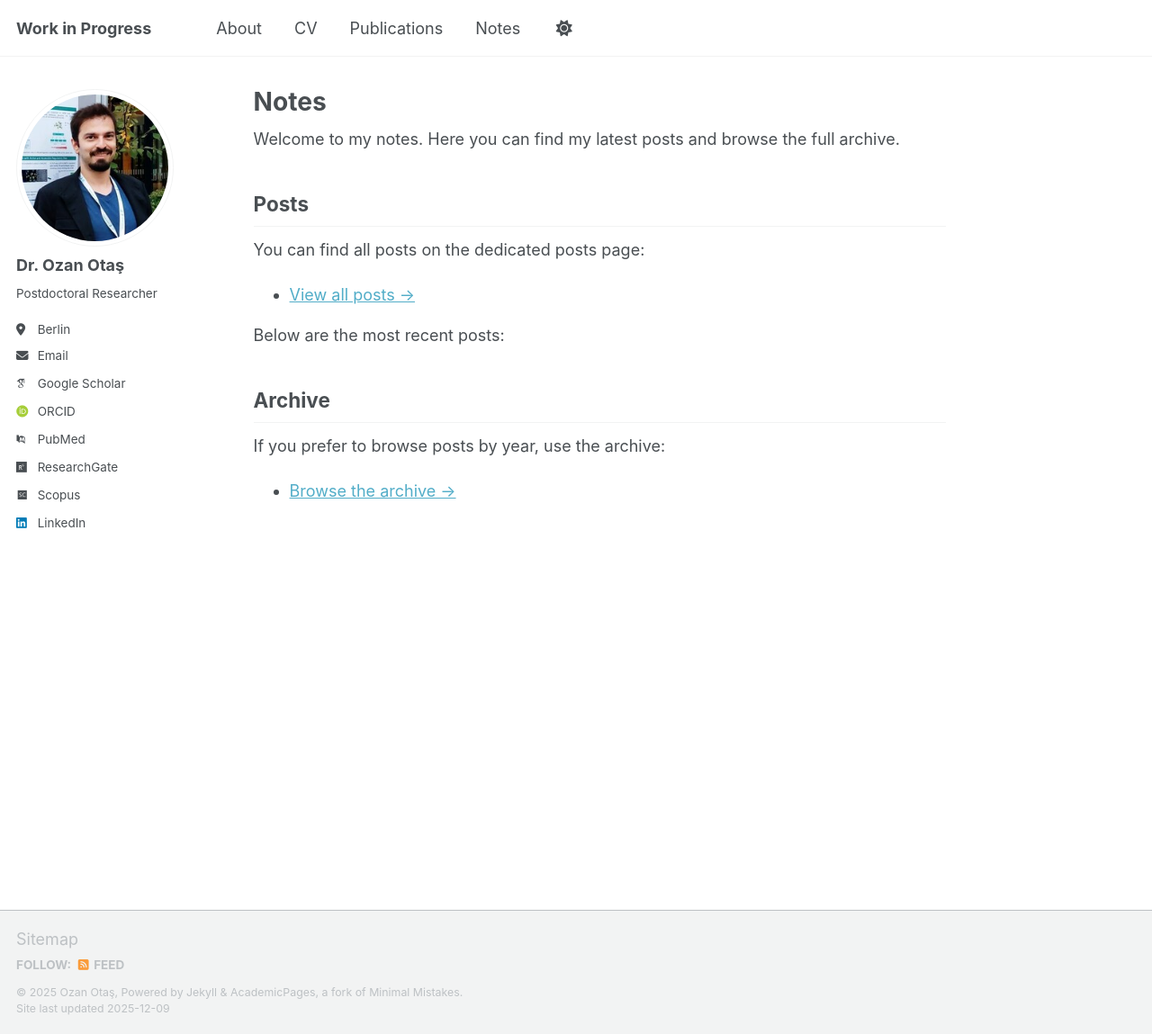
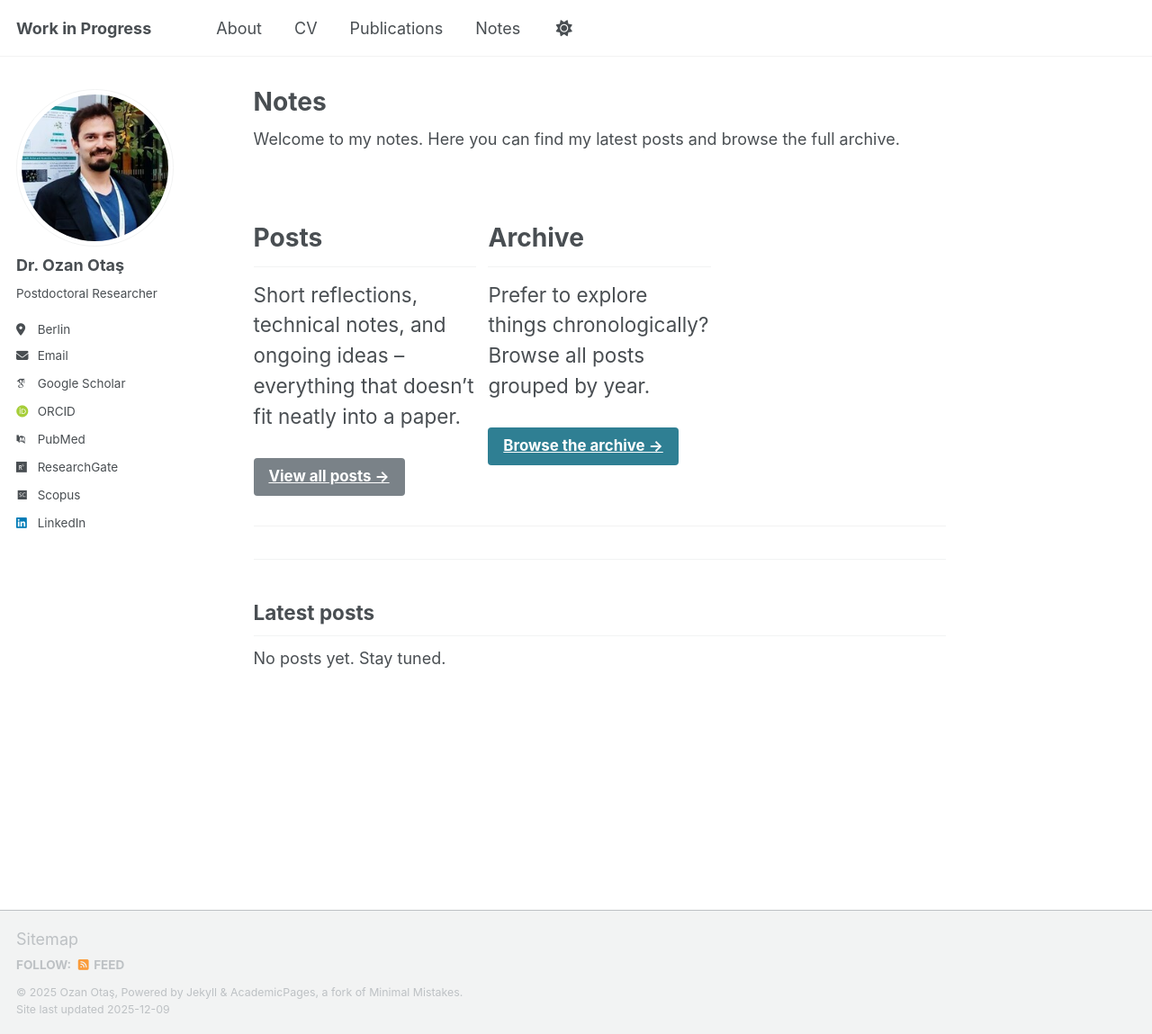
Before and after one commit to OzanOtas/ozanotas.github.io, a Jekyll site: the page built from _pages/notes.md, in a window 1280 px wide and 1149 px high. Shown: the whole window at 90% size. Built offline with Jekyll 4.4.1, drawn with Linux system fonts in a browser that asks for light colours; some web fonts are replaced; a script that is not in the unit is left out.

Commit message:
Update notes page with latest posts and archive section

```diff
--- a/_pages/notes.md
+++ b/_pages/notes.md
@@ -7,15 +7,43 @@ author_profile: true
 
 Welcome to my notes. Here you can find my latest posts and browse the full archive.
 
-## Posts
+<div class="feature__wrapper">
 
-You can find all posts on the dedicated posts page:
+  <div class="feature__item">
+    <h2>Posts</h2>
+    <p>
+      Short reflections, technical notes, and ongoing ideas –
+      everything that doesn’t fit neatly into a paper.
+    </p>
+    <p>
+      <a class="btn btn--primary" href="{{ '/posts/' | relative_url }}">
+        View all posts →
+      </a>
+    </p>
+  </div>
 
-- [View all posts →](/posts/)
+  <div class="feature__item">
+    <h2>Archive</h2>
+    <p>
+      Prefer to explore things chronologically?
+      Browse all posts grouped by year.
+    </p>
+    <p>
+      <a class="btn btn--info" href="{{ '/archive/' | relative_url }}">
+        Browse the archive →
+      </a>
+    </p>
+  </div>
 
-Below are the most recent posts:
+</div>
+
+---
+
+## Latest posts
 
 {% assign recent_posts = site.posts | sort: "date" | reverse | slice: 0,5 %}
+
+{% if recent_posts.size > 0 %}
 <ul>
 {% for post in recent_posts %}
   <li>
@@ -24,9 +52,6 @@ Below are the most recent posts:
   </li>
 {% endfor %}
 </ul>
-
-## Archive
-
-If you prefer to browse posts by year, use the archive:
-
-- [Browse the archive →](/archive/)
+{% else %}
+<p>No posts yet. Stay tuned.</p>
+{% endif %}
```
